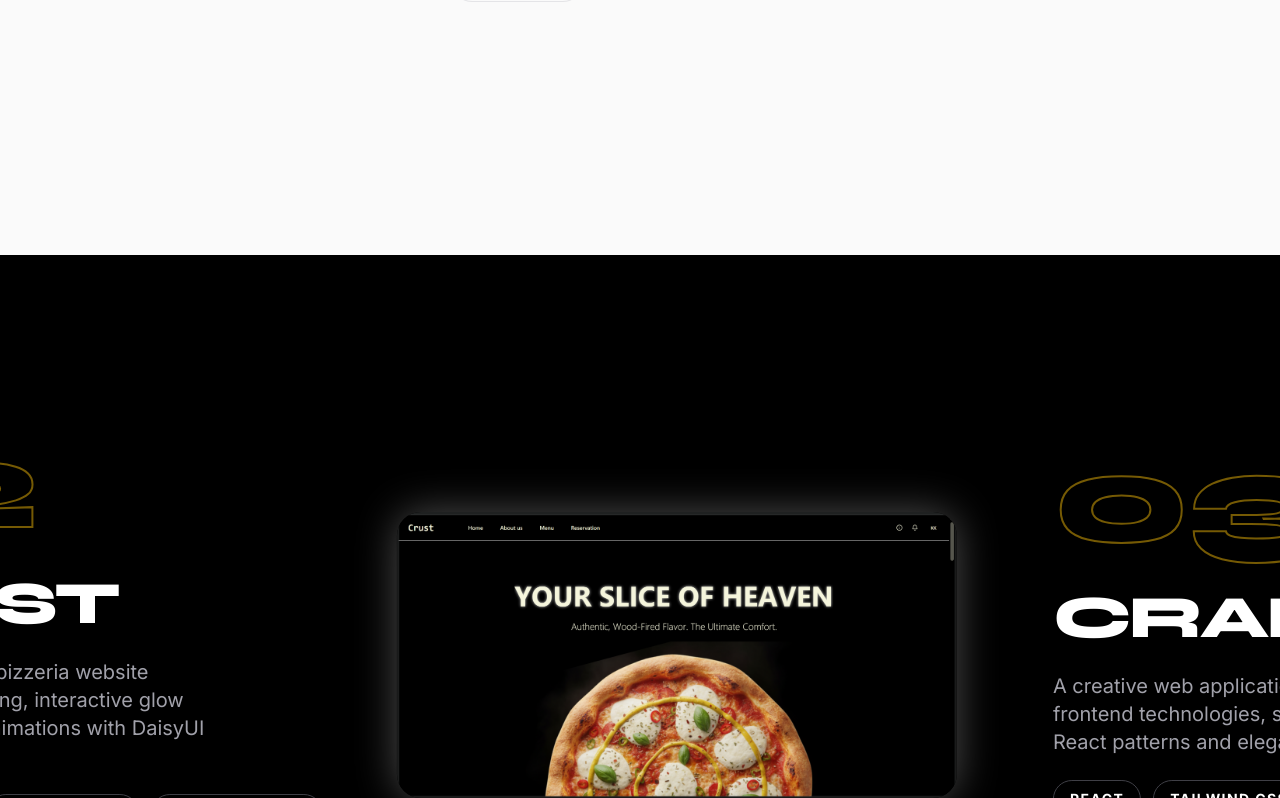
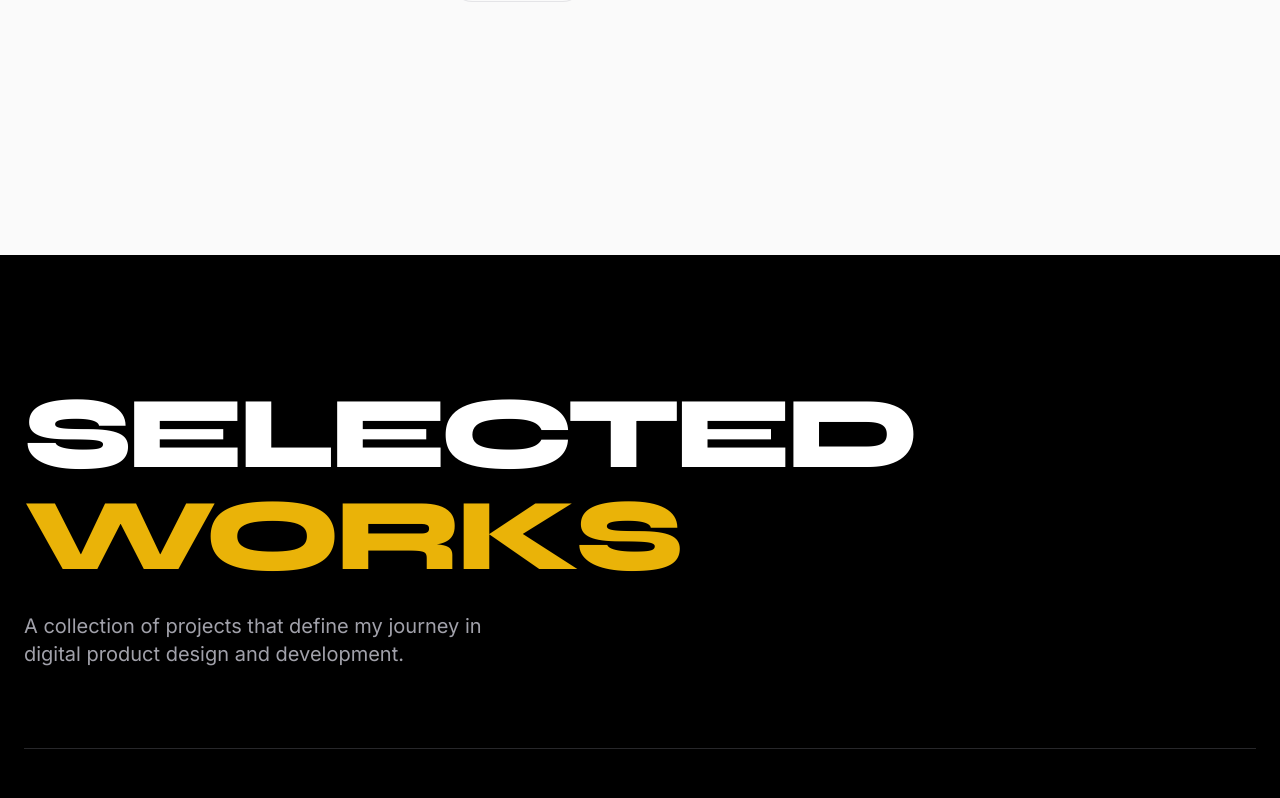
Before and after one commit to Khushi256/khushi-portfolio, a React (Vite) app: page / in a window 1280 px wide. Shown: the part 2002-2800 px from the top of the page. Built offline with nearby package versions, Linux system fonts and the light colour scheme.

Commit message:
fix: replace horizontal scroll with responsive vertical layout in Projects

```diff
--- a/src/components/Contact.jsx
+++ b/src/components/Contact.jsx
@@ -23,12 +23,12 @@ function Contact() {
     }
 
     return (
-        <section className="min-h-screen flex items-center py-10 px-6 border-t border-zinc-100 dark:border-zinc-900" id="contact">
-            <div className="max-w-7xl mx-auto w-full grid grid-cols-1 lg:grid-cols-2 gap-8 lg:gap-16 items-center">
+        <section className="py-16 md:py-24 px-6 border-t border-zinc-100 dark:border-zinc-900" id="contact">
+            <div className="max-w-7xl mx-auto w-full grid grid-cols-1 lg:grid-cols-2 gap-12 lg:gap-16 items-start lg:items-center">
                 {/* Left Column */}
                 <div className="flex flex-col justify-center h-full">
                     <div className="mb-8">
-                        <h2 className="font-display text-5xl md:text-7xl font-extrabold tracking-tighter mb-4 leading-none">
+                        <h2 className="font-display text-4xl md:text-6xl lg:text-7xl font-extrabold tracking-tighter mb-4 leading-none">
                             Let's <br />Connect<span className="text-yellow-500">.</span>
                         </h2>
                         <p className="text-zinc-500 dark:text-zinc-400 text-lg max-w-md leading-relaxed mb-8">
--- a/src/components/Hero.jsx
+++ b/src/components/Hero.jsx
@@ -1,6 +1,6 @@
 function Hero() {
     return (
-        <section className="min-h-screen flex flex-col justify-center px-6 max-w-7xl mx-auto pt-20">
+        <section className="min-h-screen flex flex-col justify-center px-6 w-full max-w-7xl mx-auto pt-24 pb-12">
             <div className="space-y-2">
                 <h2 className="text-sm font-bold uppercase tracking-[0.3em] text-yellow-500 mb-4">
                     UI/UX Designer & Frontend Developer
--- a/src/components/Projects.jsx
+++ b/src/components/Projects.jsx
@@ -1,24 +1,4 @@
-import { useRef, useState, useEffect } from 'react'
-import { motion, useTransform, useScroll } from 'framer-motion'
-
-function Projects() {
-    const [isDesktop, setIsDesktop] = useState(false)
-
-    useEffect(() => {
-        const checkMobile = () => {
-            setIsDesktop(window.innerWidth >= 768)
-        }
-        checkMobile()
-        window.addEventListener('resize', checkMobile)
-        return () => window.removeEventListener('resize', checkMobile)
-    }, [])
-
-    const targetRef = useRef(null)
-    const { scrollYProgress } = useScroll({
-        target: targetRef,
-    })
-
-    const x = useTransform(scrollYProgress, [0, 1], ["0%", "-75%"])
+import { motion } from 'framer-motion'
 
 const projects = [
     {
@@ -50,84 +30,91 @@ function Projects() {
     }
 ]
 
+function Projects() {
     return (
         <section
-            ref={targetRef}
-            className="relative bg-primary dark:bg-background-light text-white dark:text-primary transition-colors duration-300 md:h-[400vh] h-auto"
+            className="relative bg-primary dark:bg-background-light text-white dark:text-primary transition-colors duration-300 py-20 md:py-32 px-6"
             id="projects"
+            style={{ overflowX: 'clip' }}
         >
-            <div className="md:sticky md:top-0 md:flex md:h-screen md:items-center md:overflow-hidden">
-                <motion.div
-                    style={{ x: isDesktop ? x : 0 }}
-                    className="flex flex-col md:flex-row"
-                >
-                    {/* Intro Slide */}
-                    <div className="flex h-screen w-full md:w-screen items-center justify-center flex-shrink-0 px-6 md:px-16 py-20 md:py-0 border-b md:border-b-0 border-zinc-800 dark:border-zinc-200">
-                        <div className="max-w-4xl w-full">
-                            <h2 className="font-display text-[15vw] md:text-[8vw] leading-none font-extrabold tracking-tighter uppercase mb-6">
+            {/* Section heading */}
+            <div className="max-w-7xl mx-auto w-full mb-12 md:mb-20">
+                <h2 className="font-display text-[11vw] md:text-[8vw] leading-none font-extrabold tracking-tighter uppercase">
                     Selected <br /> <span className="text-yellow-500">Works</span>
                 </h2>
-                            <p className="text-xl md:text-2xl text-zinc-400 dark:text-zinc-600 max-w-lg">
+                <p className="text-base md:text-xl text-zinc-400 dark:text-zinc-600 max-w-lg mt-4 md:mt-6">
                     A collection of projects that define my journey in digital product design and development.
                 </p>
-                            <div className="hidden md:flex items-center gap-4 mt-8 text-sm font-bold uppercase tracking-widest text-yellow-500">
-                                <span className="material-symbols-outlined animate-bounce">arrow_forward</span>
-                                Scroll to explore
-                            </div>
-                            <div className="md:hidden flex items-center gap-4 mt-8 text-sm font-bold uppercase tracking-widest text-yellow-500">
-                                <span className="material-symbols-outlined animate-bounce">arrow_downward</span>
-                                Scroll to explore
-                            </div>
-                        </div>
             </div>
 
+            {/* Project cards */}
+            <div className="max-w-7xl mx-auto w-full flex flex-col gap-16 md:gap-24">
                 {projects.map((project, index) => (
-                        <div key={index} className="flex min-h-screen md:h-screen w-full md:w-screen items-center justify-center flex-shrink-0 p-6 md:p-12 border-b md:border-b-0 border-zinc-800 dark:border-zinc-200 last:border-b-0 text-left">
-                            <div className="w-full h-full max-w-7xl grid grid-cols-1 md:grid-cols-2 gap-8 md:gap-16 items-center content-center">
-                                <div className="space-y-6 order-2 md:order-1">
-                                    <span className="font-display text-[20vw] md:text-[8rem] font-extrabold leading-none text-transparent stroke-text text-yellow-500 opacity-50 dark:opacity-30">
+                    <motion.div
+                        key={index}
+                        initial={{ opacity: 0, y: 60 }}
+                        whileInView={{ opacity: 1, y: 0 }}
+                        viewport={{ once: true, margin: '-80px' }}
+                        transition={{ duration: 0.7, ease: [0.22, 1, 0.36, 1] }}
+                        className="grid grid-cols-1 md:grid-cols-2 gap-8 md:gap-16 items-center border-t border-zinc-800 dark:border-zinc-200 pt-10 md:pt-12"
+                    >
+                        {/* Text side */}
+                        <div className="space-y-4 order-2 md:order-1 min-w-0">
+                            <div className="overflow-hidden">
+                                <span className="font-display text-[15vw] md:text-[6rem] lg:text-[7rem] font-extrabold leading-none text-transparent stroke-text text-yellow-500 opacity-70 dark:opacity-50 block">
                                     {project.number}
                                 </span>
-                                    <h3 className="font-display text-4xl md:text-6xl font-extrabold uppercase tracking-tighter">
+                            </div>
+                            <h3 className="font-display text-3xl md:text-5xl lg:text-6xl font-extrabold uppercase tracking-tighter">
                                 {project.title}
                             </h3>
-                                    <p className="text-lg md:text-xl text-zinc-400 dark:text-zinc-600 max-w-md">
+                            <p className="text-base md:text-lg text-zinc-400 dark:text-zinc-600 max-w-md">
                                 {project.description}
                             </p>
-                                    <div className="flex flex-wrap gap-3">
+                            <div className="flex flex-wrap gap-2 md:gap-3">
                                 {project.tags.map((tag, tagIndex) => (
                                     <span
                                         key={tagIndex}
-                                                className="px-4 py-2 border border-zinc-700 dark:border-zinc-300 rounded-full text-sm font-bold uppercase tracking-widest hover:border-yellow-500 hover:text-yellow-500 transition-colors"
+                                        className="px-3 py-1.5 md:px-4 md:py-2 border border-zinc-700 dark:border-zinc-300 rounded-full text-xs md:text-sm font-bold uppercase tracking-widest hover:border-yellow-500 hover:text-yellow-500 transition-colors"
                                     >
                                         {tag}
                                     </span>
                                 ))}
                             </div>
-                                    <div className="flex gap-4 mt-12 md:mt-32">
-                                        <a href={project.github} target="_blank" rel="noopener noreferrer" className="px-5 py-2 text-xs bg-white dark:bg-primary text-primary dark:text-white rounded-full font-bold uppercase tracking-widest hover:scale-105 hover:shadow-xl transition-all flex items-center gap-2">
+                            <div className="flex flex-wrap gap-3 pt-2">
+                                <a
+                                    href={project.github}
+                                    target="_blank"
+                                    rel="noopener noreferrer"
+                                    className="px-5 py-2 text-xs bg-white dark:bg-primary text-primary dark:text-white rounded-full font-bold uppercase tracking-widest hover:scale-105 hover:shadow-xl transition-all flex items-center gap-2"
+                                >
                                     GitHub
                                     <svg className="w-4 h-4 fill-current" viewBox="0 0 24 24" xmlns="http://www.w3.org/2000/svg"><path d="M12 0c-6.626 0-12 5.373-12 12 0 5.302 3.438 9.8 8.207 11.387.599.111.793-.261.793-.577v-2.234c-3.338.726-4.033-1.416-4.033-1.416-.546-1.387-1.333-1.756-1.333-1.756-1.089-.745.083-.729.083-.729 1.205.084 1.839 1.237 1.839 1.237 1.07 1.834 2.807 1.304 3.492.997.107-.775.418-1.305.762-1.604-2.665-.305-5.467-1.334-5.467-5.931 0-1.311.469-2.381 1.236-3.221-.124-.303-.535-1.524.117-3.176 0 0 1.008-.322 3.301 1.23.957-.266 1.983-.399 3.003-.404 1.02.005 2.047.138 3.006.404 2.291-1.552 3.297-1.23 3.297-1.23.653 1.653.242 2.874.118 3.176.77.84 1.235 1.911 1.235 3.221 0 4.609-2.807 5.624-5.479 5.921.43.372.823 1.102.823 2.222v3.293c0 .319.192.694.801.576 4.765-1.589 8.199-6.086 8.199-11.386 0-6.627-5.373-12-12-12z" /></svg>
                                 </a>
                                 {project.live && (
-                                            <a href={project.live} target="_blank" rel="noopener noreferrer" className="px-5 py-2 text-xs border border-zinc-300 dark:border-zinc-700 text-white dark:text-primary rounded-full font-bold uppercase tracking-widest hover:scale-105 hover:bg-zinc-800 dark:hover:bg-zinc-100 transition-all flex items-center gap-2">
+                                    <a
+                                        href={project.live}
+                                        target="_blank"
+                                        rel="noopener noreferrer"
+                                        className="px-5 py-2 text-xs border border-zinc-300 dark:border-zinc-700 text-white dark:text-primary rounded-full font-bold uppercase tracking-widest hover:scale-105 hover:bg-zinc-800 dark:hover:bg-zinc-100 transition-all flex items-center gap-2"
+                                    >
                                         Live Demo
                                         <span className="material-symbols-outlined text-sm">arrow_outward</span>
                                     </a>
                                 )}
                             </div>
                         </div>
-                                <div className="h-[40vh] md:h-[75vh] w-full flex items-center justify-start order-1 md:order-2">
+
+                        {/* Image side */}
+                        <div className="h-[45vw] max-h-[320px] md:max-h-none md:h-[55vh] lg:h-[65vh] w-full flex items-center justify-center order-1 md:order-2">
                             <img
                                 src={project.image}
                                 alt={project.title}
-                                        className="max-w-full max-h-full object-contain rounded-3xl shadow-[0_0_40px_rgba(255,255,255,0.3)] dark:shadow-[0_0_40px_rgba(0,0,0,0.3)] transition-transform duration-700"
+                                className="max-w-full max-h-full object-contain rounded-2xl md:rounded-3xl shadow-[0_0_40px_rgba(255,255,255,0.3)] dark:shadow-[0_0_40px_rgba(0,0,0,0.3)]"
                             />
                         </div>
-                            </div>
-                        </div>
+                    </motion.div>
                 ))}
-                </motion.div>
             </div>
         </section>
     )
--- a/src/index.css
+++ b/src/index.css
@@ -59,7 +59,10 @@ body {
 }
 
 /* All elements smooth color transition */
-* {
+*,
+*::before,
+*::after {
+    box-sizing: border-box;
     transition: background-color 0.3s ease, border-color 0.3s ease, color 0.3s ease;
 }
 
@@ -123,4 +126,5 @@ body {
 
 html {
     scroll-behavior: smooth;
+    overflow-x: clip;
 }
```
Lines whose indentation alone changed are shown as unchanged.
